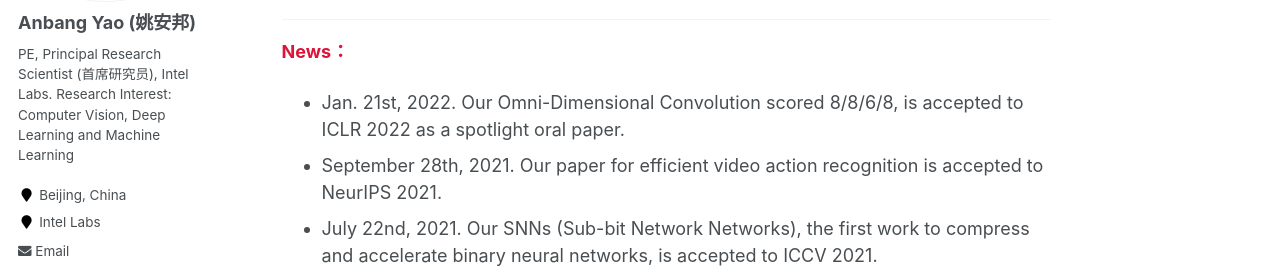
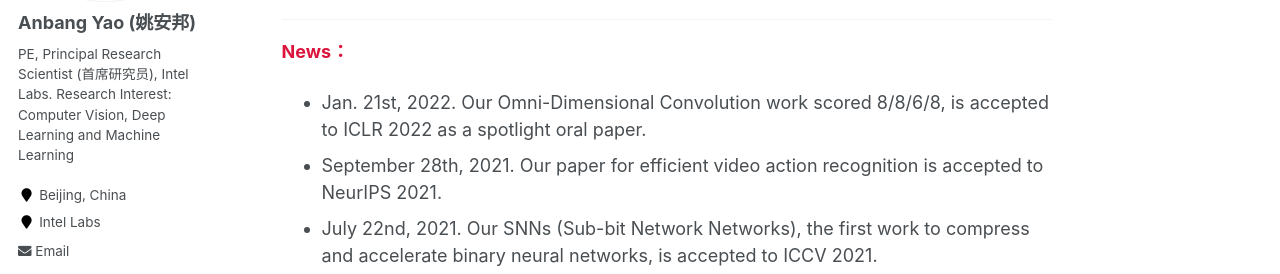
Before and after one commit to YaoAnbang/YaoAnbang.github.io, a Jekyll site: the page built from _pages/about.md, in a window 1280 px wide and 900 px high, scrolled down 529 px. Shown: the part 168-442 px from the top of the window. Built offline with Jekyll 4.4.1, drawn with Linux system fonts in a browser that asks for light colours.

Commit message:
Update about.md

```diff
--- a/_pages/about.md
+++ b/_pages/about.md
@@ -17,7 +17,7 @@
 ---
 **<font color="Crimson">News：</font>**
 
-+ Jan. 21st, 2022. Our Omni-Dimensional Convolution scored 8/8/6/8, is accepted to ICLR 2022 as a spotlight oral paper.
++ Jan. 21st, 2022. Our Omni-Dimensional Convolution work scored 8/8/6/8, is accepted to ICLR 2022 as a spotlight oral paper.
 + September 28th, 2021. Our paper for efficient video action recognition is accepted to NeurIPS 2021.
 <!-- + August 11th, 2021. I will serve as a SPC member for AAAI 2022.-->
 + July 22nd, 2021. Our SNNs (Sub-bit Network Networks), the first work to compress and accelerate binary neural networks, is accepted to ICCV 2021.
```
